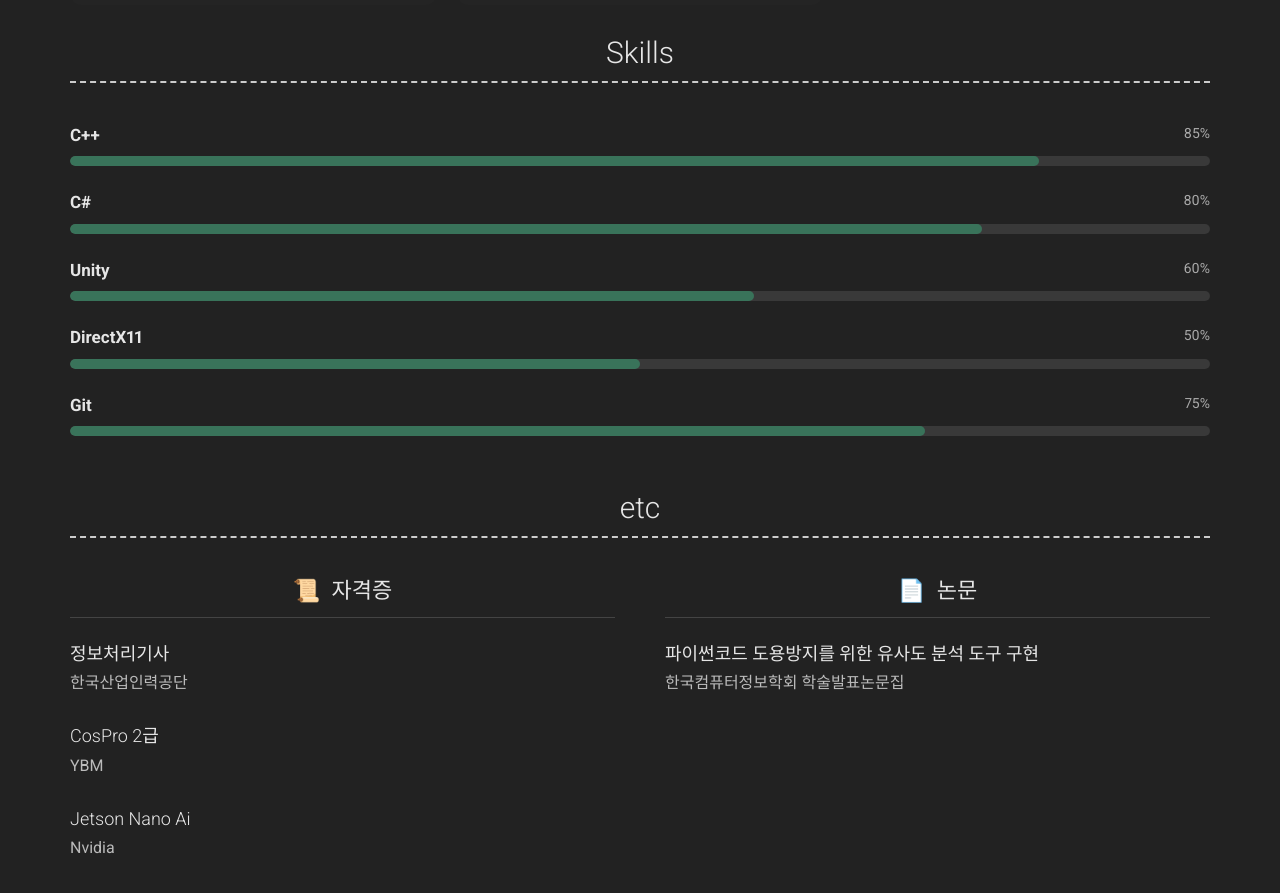
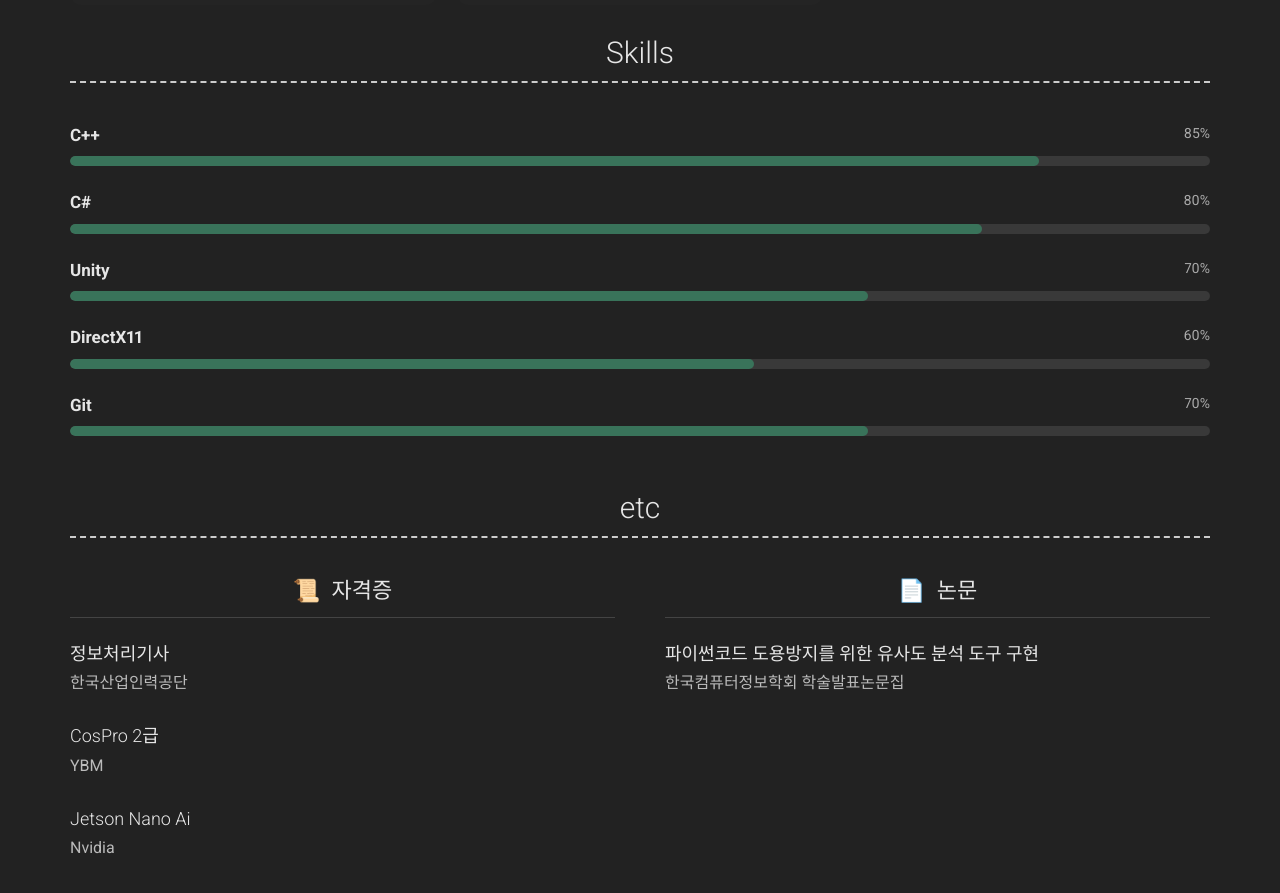
Before and after one commit to new6ie3/new6ie3.github.io, a Jekyll site: the page built from index.md, in a window 1280 px wide and 900 px high, scrolled down 1844 px. Shown: the top 893 px of the window. Built offline with Jekyll 4.4.1, drawn with Linux system fonts in a browser that asks for light colours; nearby versions of some CDN libraries.

Commit message:
Update _config.yml

```diff
--- a/_config.yml
+++ b/_config.yml
@@ -255,18 +255,23 @@ content:
 
       - title: C++
         level: 85
+        grade: 숙련
 
       - title: C#
         level: 80
+        grade: 숙련
 
       - title: Unity
-        level: 60
+        level: 70
+        grade: 숙련
 
       - title: DirectX11
-        level: 50
+        level: 60
+        grade: 중급
 
       - title: Git
-        level: 75
+        level: 70
+        grade: 중급
 
 
   - title: etc
```
